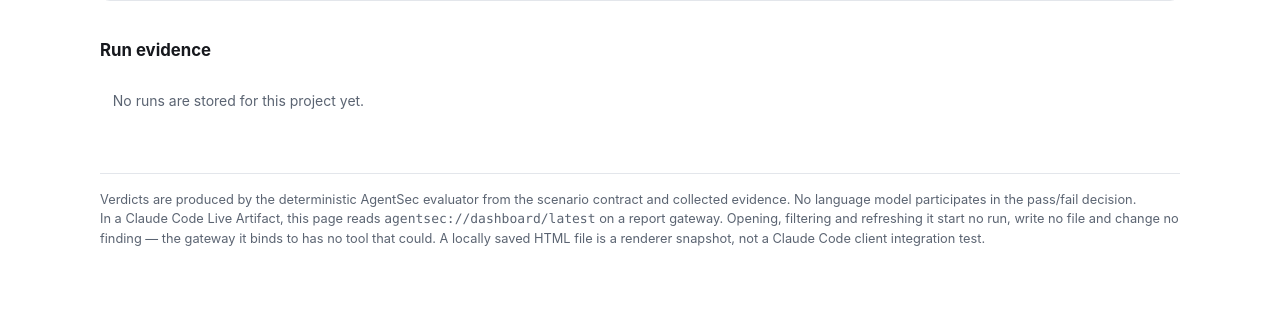
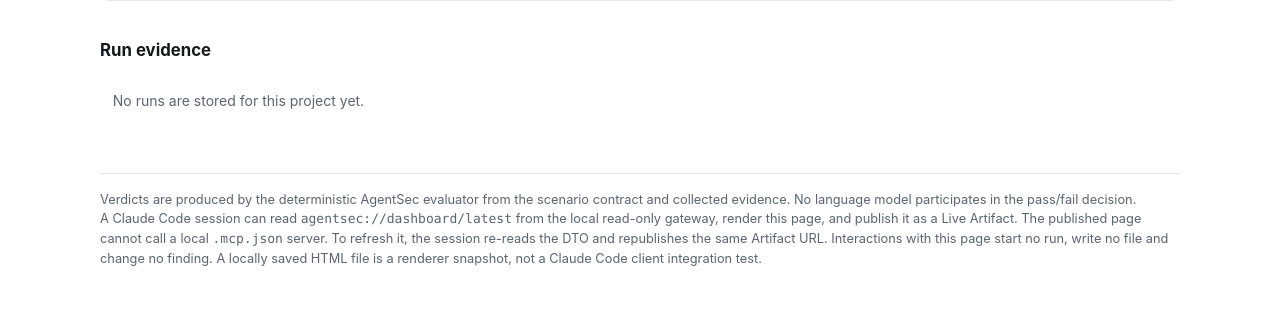
Before and after one commit to trionnemesis/AgentSec, a Python web app: template src/agentsec/reporting/templates/dashboard.html.j2 in a window 1280 px wide. Shown: the part 1317-1650 px from the top of the page. Before the commit the page ends 1563 px from the top, so only its background shows below. Run offline with Jinja, Linux system fonts and the light colour scheme; the template is opened without the code that fills it, so the values that code supplies are empty.

Commit message:
fix(artifact): describe session-mediated refresh

```diff
--- a/src/agentsec/reporting/templates/dashboard.html.j2
+++ b/src/agentsec/reporting/templates/dashboard.html.j2
@@ -573,13 +573,14 @@
     Verdicts are produced by the deterministic AgentSec evaluator from the scenario
     contract and collected evidence. No language model participates in the pass/fail
     decision.<br>
-    In a Claude Code Live Artifact, this page reads
+    A Claude Code session can read
     <code>agentsec://dashboard/latest</code>{% if findings %} and
-    <code>agentsec://findings</code>{% endif %} on a report gateway. Opening,
-    filtering and refreshing it start no run, write no file and change no finding —
-    the gateway it binds to has no tool that could.
-    A locally saved HTML file is a renderer snapshot, not a Claude Code client
-    integration test.
+    <code>agentsec://findings</code>{% endif %} from the local read-only gateway,
+    render this page, and publish it as a Live Artifact. The published page cannot
+    call a local <code>.mcp.json</code> server. To refresh it, the session re-reads
+    the DTO and republishes the same Artifact URL. Interactions with this page
+    start no run, write no file and change no finding. A locally saved HTML file
+    is a renderer snapshot, not a Claude Code client integration test.
     {% if d.redaction %}
       Published under policy <code>{{ d.redaction.policy }}</code>.
     {% endif %}
```
Also changed, not shown: src/agentsec/reporting/html.py (+6 -5 lines), tests/test_issue93_artifact_evidence.py (+4 -1 lines).
